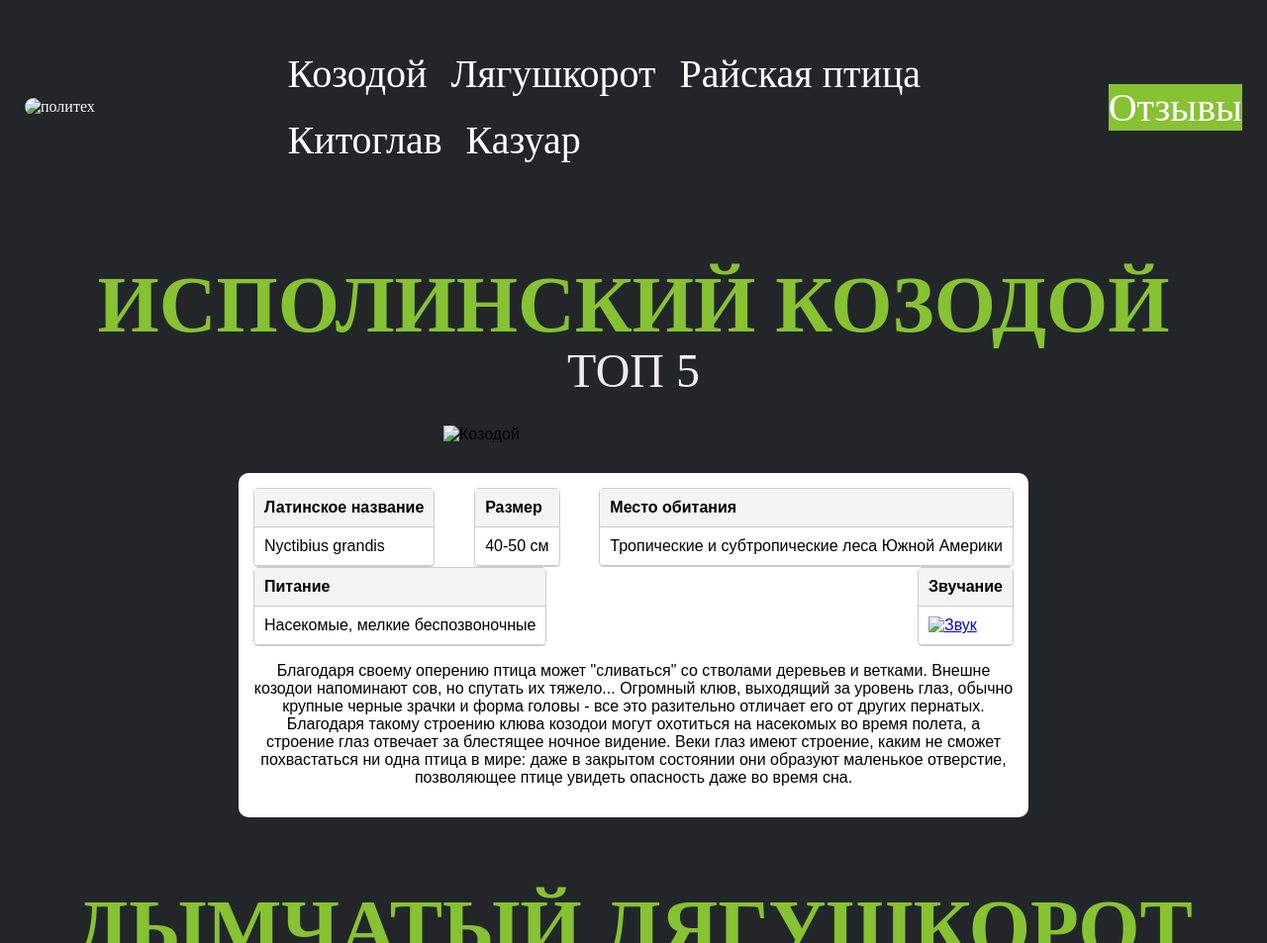
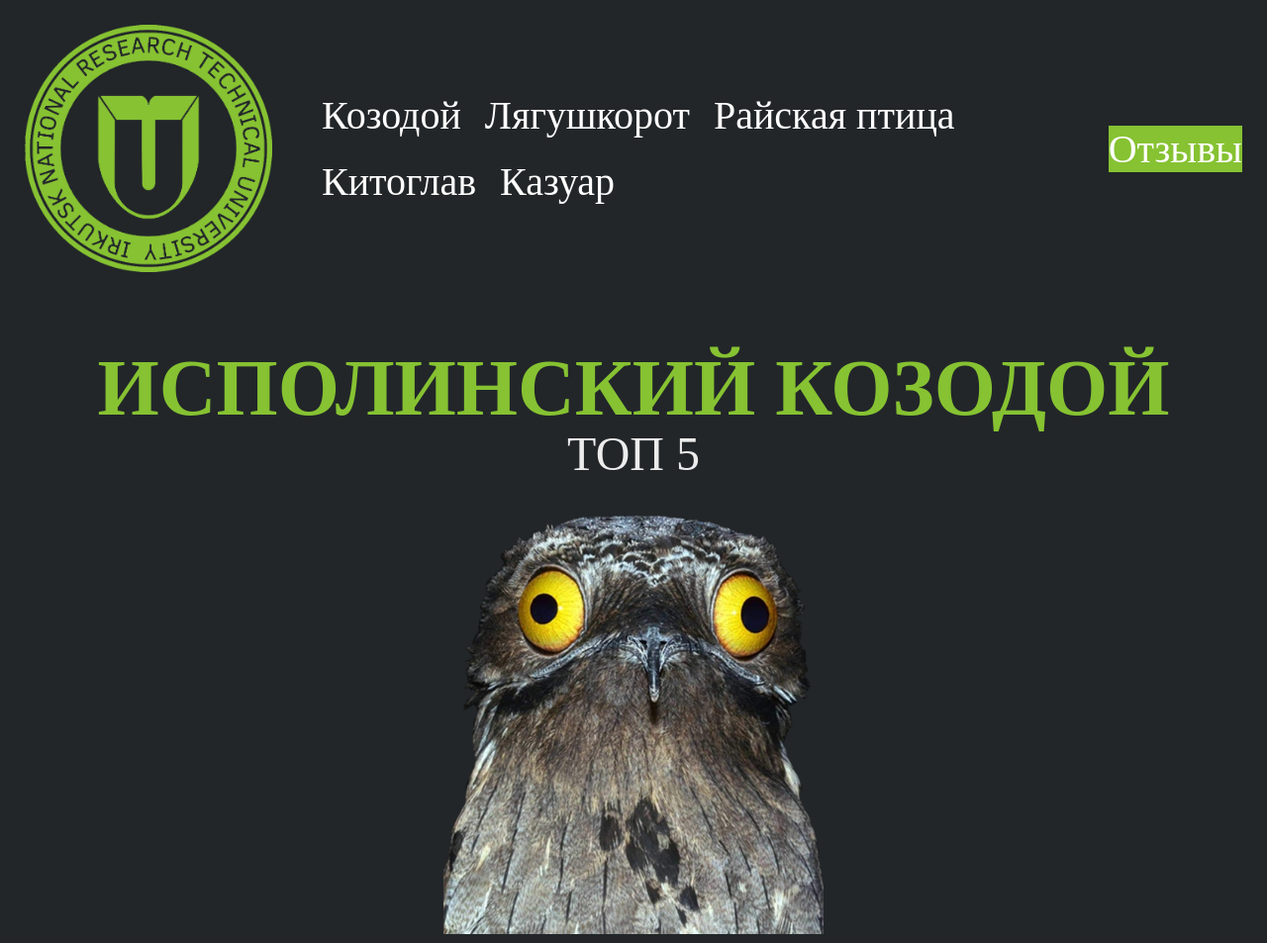
Before and after one commit to vtra91/first, a plain HTML site: page index.html in a window 1280 px wide. Shown: the top 953 px of the page at 99% size. Drawn offline with Linux system fonts and the light colour scheme; the site is published under a folder, as on GitHub Pages, so addresses that start at the root find nothing.

Commit message:
Update index.html

```diff
--- a/index.html
+++ b/index.html
@@ -5,11 +5,11 @@
     <meta name="viewport" content="width=device-width, initial-scale=1.0" />
     <link rel="stylesheet" href="styles.css" />
     <title>Рейтинг экзотических птиц</title>
-    <link rel="icon" href="/papka/favicon.ico" type="image/x-icon" />
+    <link rel="icon" href="papka/favicon.ico" type="image/x-icon" />
   </head>
   <body class="body-main">
     <header class="header-main">
-      <img src="/papka/aaa.png" alt="политех" class="header-image" />
+      <img src="papka/aaa.png" alt="политех" class="header-image" />
       <nav>
         <ul>
           <li class="nav-ul-li">
@@ -41,7 +41,7 @@
         <section id="kozodoy">
           <h1 class="nameOfBird">ИСПОЛИНСКИЙ КОЗОДОЙ</h1>
           <p class="rating-bird">ТОП 5</p>
-          <img src="/papka/KOZOEDIK.png" alt="Козодой" class="bird-photo" />
+          <img src="papka/KOZOEDIK.png" alt="Козодой" class="bird-photo" />
         </section>
 
         <section class="bird-card">
@@ -67,7 +67,7 @@
             <div class="table-header">Звучание</div>
             <div class="table-row">
               <a href="https://disk.yandex.ru/d/4jetmK5GXpSBVQ"
-                ><img src="/papka/sound.png" alt="Звук" class="sound-IMG"
+                ><img src="papka/sound.png" alt="Звук" class="sound-IMG"
               /></a>
             </div>
           </div>
@@ -115,7 +115,7 @@
           <div class="table-header">Звучание</div>
           <div class="table-row">
             <a href="https://disk.yandex.ru/d/Y9wT8lENDHzf8Q"
-              ><img src="/papka/sound.png" alt="Звук" class="sound-IMG"
+              ><img src="papka/sound.png" alt="Звук" class="sound-IMG"
             /></a>
           </div>
         </div>
@@ -160,7 +160,7 @@
           <div class="table-header">Звучание</div>
           <div class="table-row">
             <a href="https://disk.yandex.ru/d/9o032-4NHi-tjw"
-              ><img src="/papka/sound.png" alt="Звук" class="sound-IMG"
+              ><img src="papka/sound.png" alt="Звук" class="sound-IMG"
             /></a>
           </div>
         </div>
@@ -211,7 +211,7 @@
           <div class="table-header">Звучание</div>
           <div class="table-row">
             <a href="https://disk.yandex.ru/d/y40Pkzvhv7aQeQ"
-              ><img src="/papka/sound.png" alt="Звук" class="sound-IMG"
+              ><img src="papka/sound.png" alt="Звук" class="sound-IMG"
             /></a>
           </div>
         </div>
@@ -260,7 +260,7 @@
           <div class="table-header">Звучание</div>
           <div class="table-row">
             <a href="https://disk.yandex.ru/d/dWJnQ1-Gfn5TOQ"
-              ><img src="/papka/sound.png" alt="Звук" class="sound-IMG"
+              ><img src="papka/sound.png" alt="Звук" class="sound-IMG"
             /></a>
           </div>
         </div>
```
